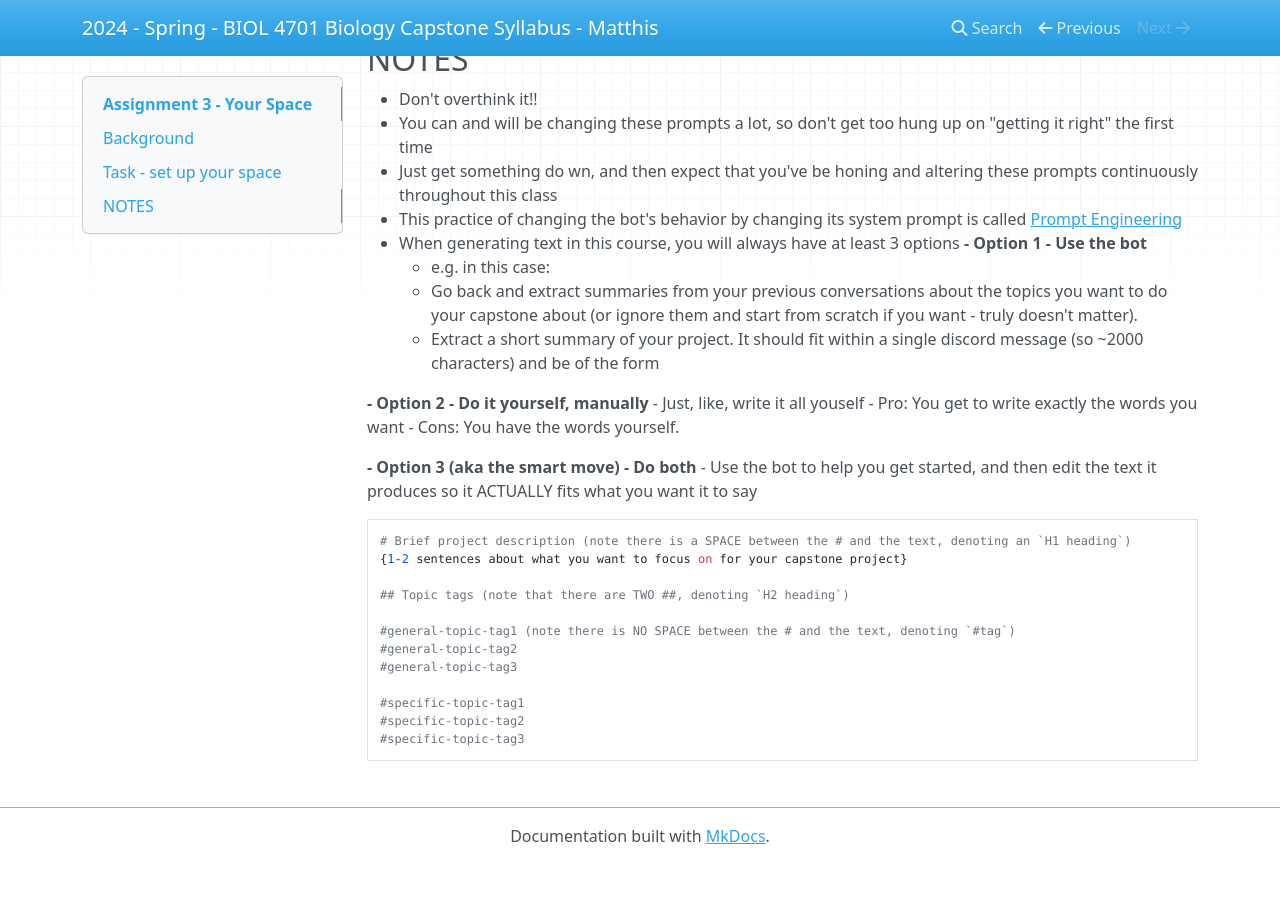
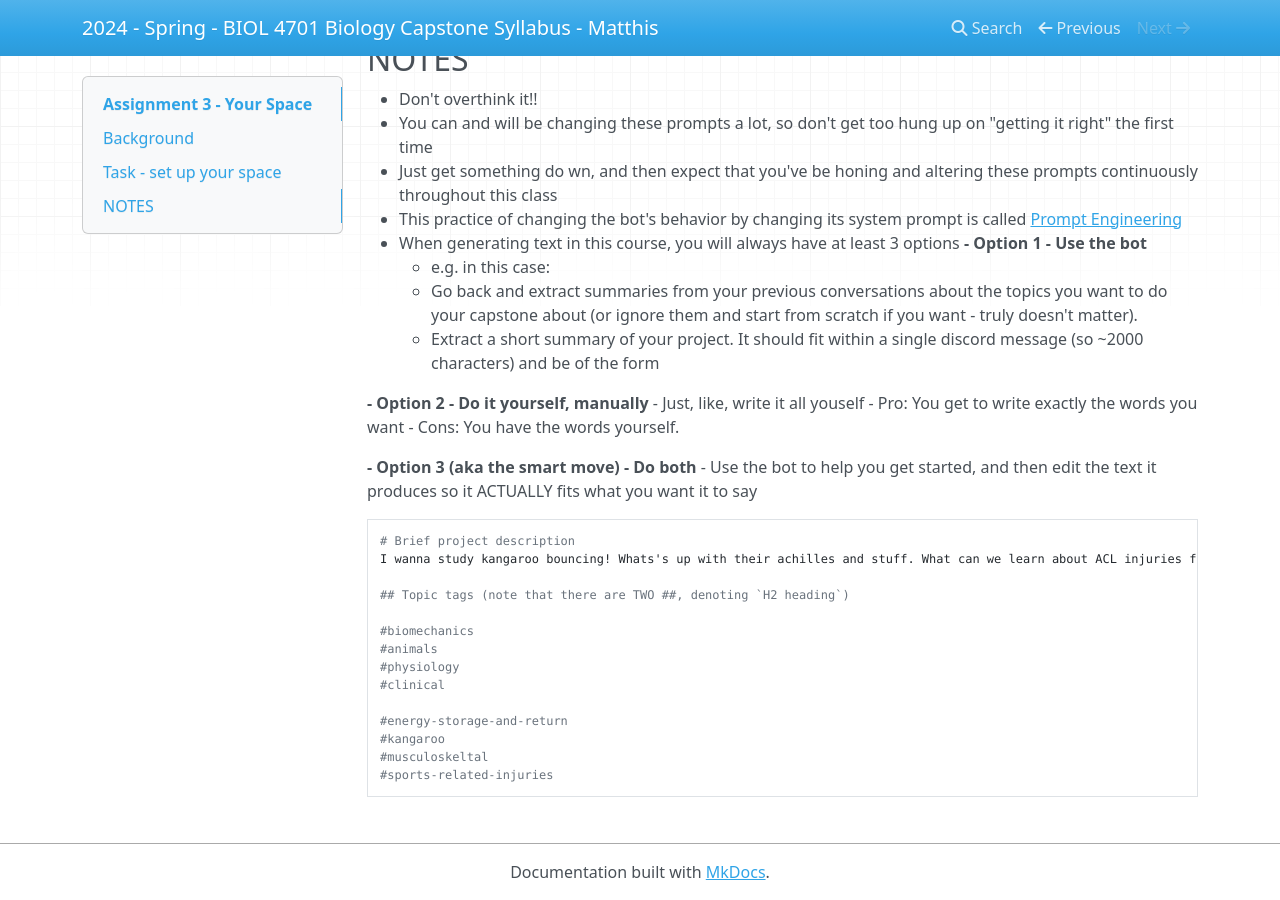
Before and after one commit to HumanMovementNeuroscience/capstone, an MkDocs documentation site: the page built from docs/course_materials/assignments/assignment3/assignment3-student-instructions.md, in a window 1280 px wide and 900 px high, scrolled down 1979 px. Built offline with MkDocs 1.6.1, drawn with Linux system fonts in a browser that asks for light colours; nearby versions of some CDN libraries; before the commit the page ends 2843 px from its top, so only the background shows below that.

Commit message:
Feb 9, 2024, 4:47 PM

````diff
--- a/docs/course_materials/assignments/assignment3/assignment3-student-instructions.md
+++ b/docs/course_materials/assignments/assignment3/assignment3-student-instructions.md
@@ -85,16 +85,18 @@
 
 
 ```
-# Brief project description (note there is a SPACE between the # and the text, denoting an `H1 heading`)
-{1-2 sentences about what you want to focus on for your capstone project}
+# Brief project description
+I wanna study kangaroo bouncing! Whats's up with their achilles and stuff. What can we learn about ACL injuries from that.
 
 ## Topic tags (note that there are TWO ##, denoting `H2 heading`)
 
-#general-topic-tag1 (note there is NO SPACE between the # and the text, denoting `#tag`)
-#general-topic-tag2
-#general-topic-tag3
+#biomechanics
+#animals
+#physiology
+#clinical
 
-#specific-topic-tag1
-#specific-topic-tag2
-#specific-topic-tag3
+#energy-storage-and-return
+#kangaroo
+#musculoskeltal
+#sports-related-injuries
 ```
````
